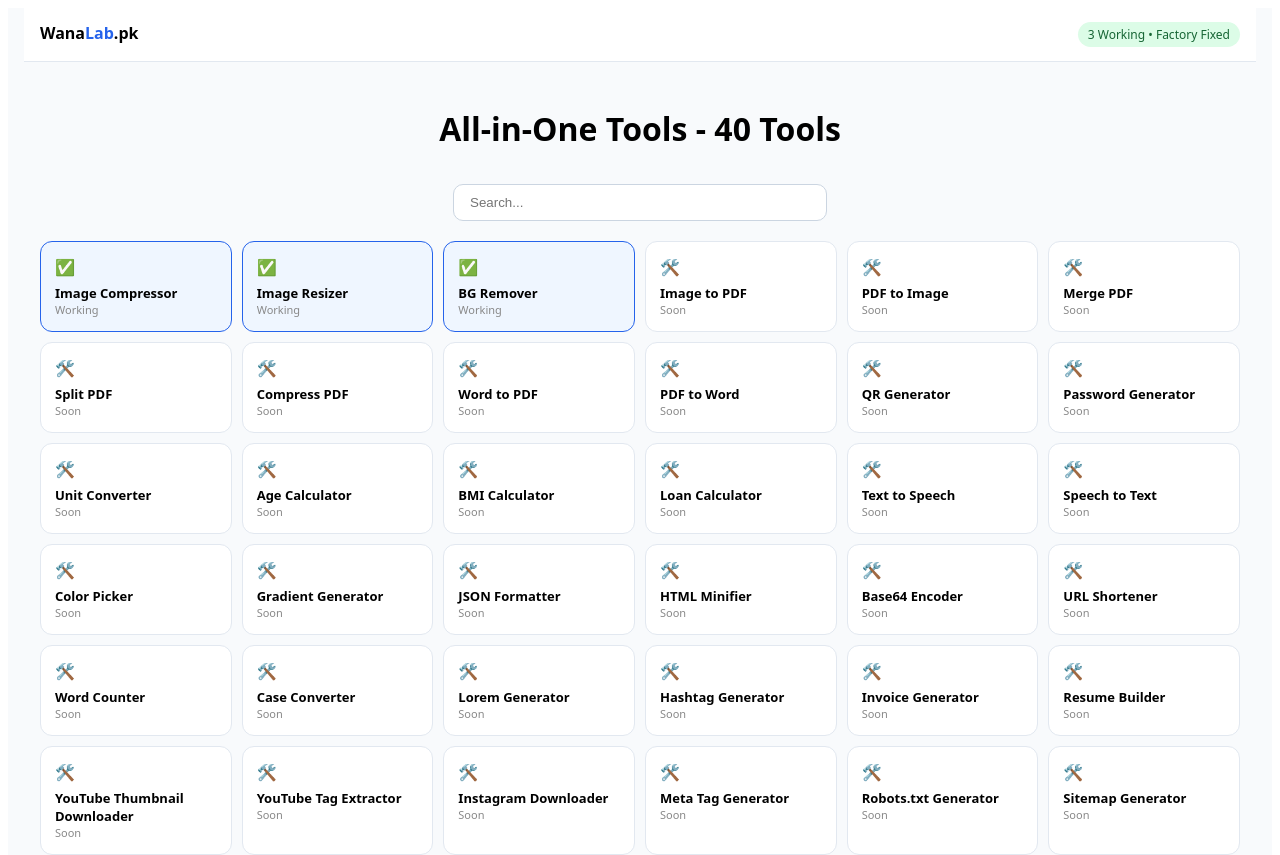
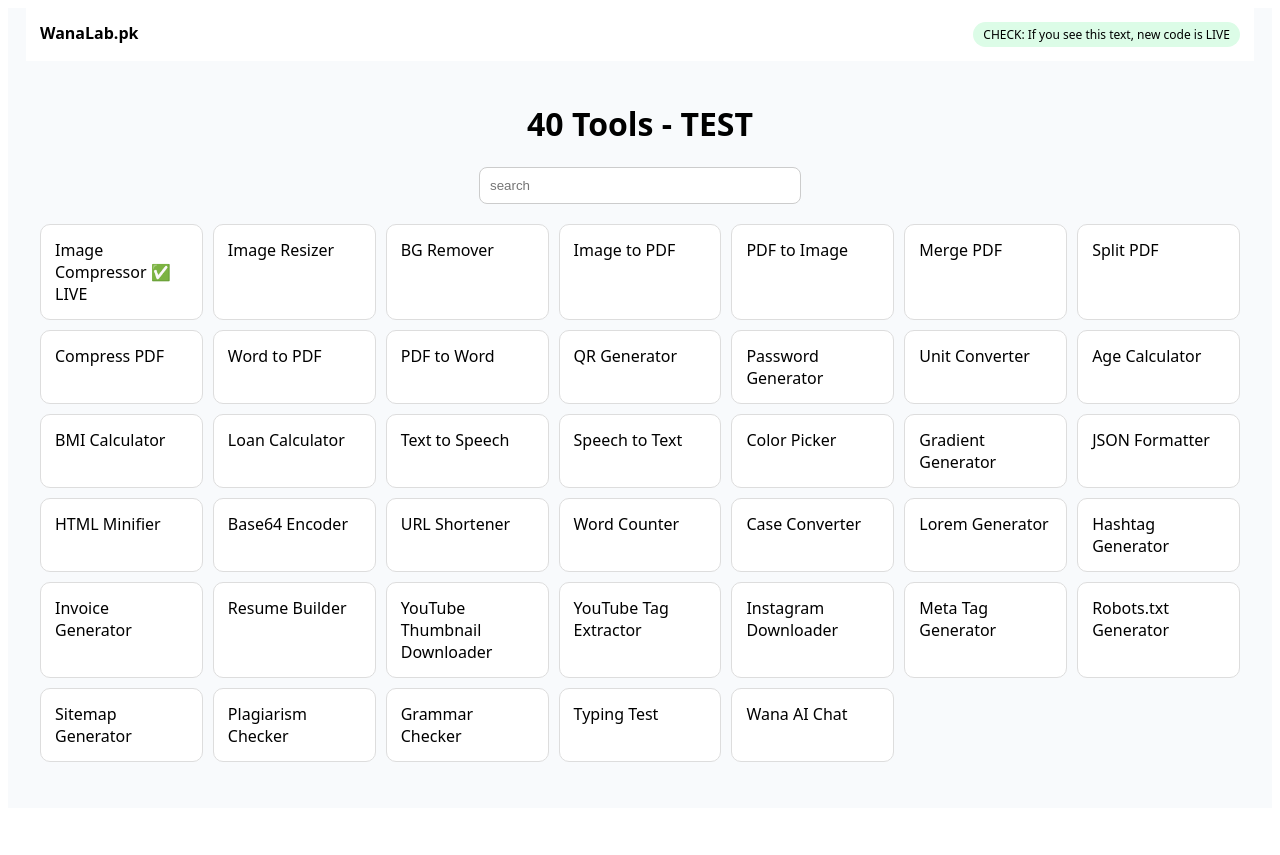
Before and after one commit to Nasir684/WanaLab-Web, a React (Vite) app: page / in a window 1280 px wide. Shown: the top 855 px of the page. After the commit the page ends 816 px from the top, so only its background shows below. Built offline with nearby package versions, Linux system fonts and the light colour scheme.

Commit message:
Update App.jsx

```diff
--- a/src/App.jsx
+++ b/src/App.jsx
@@ -1,65 +1,41 @@
 import { useState } from 'react'
 
-function Compressor(){
-  const [a,setA]=useState(null);const [b,setB]=useState(null);
-  const onFile=(e)=>{
-    const f=e.target.files[0]; if(!f) return;
-    setA(URL.createObjectURL(f));
-    const r=new FileReader();
-    r.onload=(ev)=>{
-      const im=new Image();
-      im.onload=()=>{
-        const c=document.createElement('canvas'); c.width=im.width*0.6; c.height=im.height*0.6;
-        c.getContext('2d').drawImage(im,0,0,c.width,c.height);
-        setB(c.toDataURL('image/jpeg',0.6));
-      }; im.src=ev.target.result;
-    }; r.readAsDataURL(f);
-  };
-  return(<div style={{background:'#fff',padding:'20px',borderRadius:'16px'}}><h2>Image Compressor ✅</h2><input type="file" accept="image/*" onChange={onFile}/>{a&&<div style={{marginTop:'12px'}}><img src={a} style={{maxWidth:'180px'}}/> {b&&<><img src={b} style={{maxWidth:'180px'}}/><br/><a href={b} download="compressed.jpg" style={{background:'#2563eb',color:'#fff',padding:'8px 14px',borderRadius:'8px',textDecoration:'none'}}>Download</a></>}</div>}</div>)
-}
+export default function App(){
+  const [active,setActive]=useState(null)
+  const [q,setQ]=useState("")
+  const tools=["Image Compressor","Image Resizer","BG Remover","Image to PDF","PDF to Image","Merge PDF","Split PDF","Compress PDF","Word to PDF","PDF to Word","QR Generator","Password Generator","Unit Converter","Age Calculator","BMI Calculator","Loan Calculator","Text to Speech","Speech to Text","Color Picker","Gradient Generator","JSON Formatter","HTML Minifier","Base64 Encoder","URL Shortener","Word Counter","Case Converter","Lorem Generator","Hashtag Generator","Invoice Generator","Resume Builder","YouTube Thumbnail Downloader","YouTube Tag Extractor","Instagram Downloader","Meta Tag Generator","Robots.txt Generator","Sitemap Generator","Plagiarism Checker","Grammar Checker","Typing Test","Wana AI Chat"]
 
-function Resizer(){
-  const [src,setSrc]=useState(null);const [w,setW]=useState(300);const [h,setH]=useState(300);const [out,setOut]=useState(null);
-  const onFile=(e)=>{const f=e.target.files[0]; if(!f) return; const u=URL.createObjectURL(f); setSrc(u); const im=new Image(); im.onload=()=>{setW(im.width); setH(im.height);}; im.src=u; };
-  const doResize=()=>{const im=new Image(); im.onload=()=>{const c=document.createElement('canvas'); c.width=w; c.height=h; c.getContext('2d').drawImage(im,0,0,w,h); setOut(c.toDataURL());}; im.src=src;};
-  return(<div style={{background:'#fff',padding:'20px',borderRadius:'16px'}}><h2>Image Resizer ✅</h2><input type="file" accept="image/*" onChange={onFile}/>{src&&<><br/>W <input type="number" value={w} onChange={e=>setW(e.target.value)} style={{width:'70px'}}/> H <input type="number" value={h} onChange={e=>setH(e.target.value)} style={{width:'70px'}}/> <button onClick={doResize} style={{background:'#2563eb',color:'#fff',padding:'6px 12px',borderRadius:'6px',border:'none'}}>Resize</button><br/><img src={src} style={{maxWidth:'180px',marginTop:'10px'}}/>{out&&<><br/><img src={out} style={{maxWidth:'180px'}}/><br/><a href={out} download="resized.png" style={{background:'#16a34a',color:'#fff',padding:'8px 14px',borderRadius:'8px',textDecoration:'none'}}>Download</a></>}</>}</div>)
-}
+  const Compressor=()=>{
+    const [out,setOut]=useState(null)
+    return (<div style={{background:'#fff',padding:'20px',borderRadius:'12px'}}><h2>Image Compressor - LIVE</h2><input type="file" accept="image/*" onChange={(e)=>{
+      const f=e.target.files[0]; const r=new FileReader();
+      r.onload=(ev)=>{ const im=new Image(); im.onload=()=>{
+        const c=document.createElement('canvas'); c.width=im.width*0.5; c.height=im.height*0.5;
+        c.getContext('2d').drawImage(im,0,0,c.width,c.height); setOut(c.toDataURL('image/jpeg',0.5))
+      }; im.src=ev.target.result; }; r.readAsDataURL(f);
+    }}/>{out&&<><br/><img src={out} width="200"/><br/><a href={out} download="c.jpg" style={{background:'blue',color:'white',padding:'8px',borderRadius:'6px',textDecoration:'none'}}>Download</a></>}</div>)
+  }
 
-function BG(){
-  const [out,setOut]=useState(null);
-  const onFile=(e)=>{
-    const f=e.target.files[0]; if(!f) return;
-    const im=new Image(); im.onload=()=>{
-      const c=document.createElement('canvas'); c.width=im.width; c.height=im.height;
-      const x=c.getContext('2d'); x.drawImage(im,0,0);
-      const d=x.getImageData(0,0,c.width,c.height);
-      for(let i=0;i<d.data.length;i+=4){ if(d.data[i]>220&&d.data[i+1]>220&&d.data[i+2]>220) d.data[i+3]=0; }
-      x.putImageData(d,0,0); setOut(c.toDataURL('image/png'));
-    }; im.src=URL.createObjectURL(f);
-  };
-  return(<div style={{background:'#fff',padding:'20px',borderRadius:'16px'}}><h2>BG Remover ✅</h2><p style={{fontSize:'13px',color:'#666'}}>Removes white background to transparent</p><input type="file" accept="image/*" onChange={onFile}/>{out&&<><br/><div style={{background:'repeating-conic-gradient(#ccc 0% 25%, #fff 0% 50%) 0 0 / 20px 20px',display:'inline-block'}}><img src={out} style={{maxWidth:'250px'}}/></div><br/><a href={out} download="no-bg.png" style={{background:'#2563eb',color:'#fff',padding:'8px 14px',borderRadius:'8px',textDecoration:'none'}}>Download PNG</a></>}</div>)
-}
+  const list=tools.filter(t=>t.toLowerCase().includes(q.toLowerCase()))
 
-export default function App(){
-  const tools=["Image Compressor","Image Resizer","BG Remover","Image to PDF","PDF to Image","Merge PDF","Split PDF","Compress PDF","Word to PDF","PDF to Word","QR Generator","Password Generator","Unit Converter","Age Calculator","BMI Calculator","Loan Calculator","Text to Speech","Speech to Text","Color Picker","Gradient Generator","JSON Formatter","HTML Minifier","Base64 Encoder","URL Shortener","Word Counter","Case Converter","Lorem Generator","Hashtag Generator","Invoice Generator","Resume Builder","YouTube Thumbnail Downloader","YouTube Tag Extractor","Instagram Downloader","Meta Tag Generator","Robots.txt Generator","Sitemap Generator","Plagiarism Checker","Grammar Checker","Typing Test","Wana AI Chat"];
-  const [q,setQ]=useState(""); const [act,setAct]=useState(null);
-  const working=["Image Compressor","Image Resizer","BG Remover"];
-  const list=tools.filter(t=>t.toLowerCase().includes(q.toLowerCase()));
   return(
     <div style={{minHeight:'100vh',background:'#f8fafc',fontFamily:'system-ui'}}>
-      <header style={{background:'#fff',padding:'14px 16px',display:'flex',justifyContent:'space-between',maxWidth:'1200px',margin:'0 auto',borderBottom:'1px solid #e2e8f0'}}>
-        <b onClick={()=>setAct(null)} style={{cursor:'pointer'}}>Wana<span style={{color:'#2563eb'}}>Lab</span>.pk</b>
-        <span style={{background:'#dcfce7',color:'#166534',padding:'4px 10px',borderRadius:'20px',fontSize:'12px'}}>3 Working • Factory Fixed</span>
+      <header style={{background:'#fff',padding:'14px',display:'flex',justifyContent:'space-between',maxWidth:'1200px',margin:'0 auto'}}>
+        <b onClick={()=>setActive(null)}>WanaLab.pk</b>
+        <span style={{background:'#dcfce7',padding:'4px 10px',borderRadius:'20px',fontSize:'12px'}}>CHECK: If you see this text, new code is LIVE</span>
       </header>
-      <main style={{maxWidth:'1200px',margin:'0 auto',padding:'24px 16px'}}>
-        {!act ? <>
-          <div style={{textAlign:'center',margin:'20px 0'}}><h1>All-in-One Tools - 40 Tools</h1><input value={q} onChange={e=>setQ(e.target.value)} placeholder="Search..." style={{marginTop:'12px',padding:'10px 16px',width:'100%',maxWidth:'340px',borderRadius:'10px',border:'1px solid #cbd5e1'}}/></div>
-          <div style={{display:'grid',gridTemplateColumns:'repeat(auto-fill,minmax(170px,1fr))',gap:'10px'}}>{list.map((t,i)=><div key={i} onClick={()=>setAct(t)} style={{background:working.includes(t)?'#eff6ff':'#fff',padding:'14px',borderRadius:'12px',border:'1px solid',borderColor:working.includes(t)?'#2563eb':'#e2e8f0',cursor:'pointer'}}><div>{working.includes(t)?'✅':'🛠️'}</div><div style={{fontWeight:'600',fontSize:'13px',marginTop:'6px'}}>{t}</div><div style={{fontSize:'11px',color:'#888'}}>{working.includes(t)?'Working':'Soon'}</div></div>)}</div>
+      <main style={{maxWidth:'1200px',margin:'0 auto',padding:'20px'}}>
+        {!active ? <>
+          <h1 style={{textAlign:'center'}}>40 Tools - TEST</h1>
+          <div style={{textAlign:'center'}}><input value={q} onChange={e=>setQ(e.target.value)} placeholder="search" style={{padding:'10px',width:'300px',borderRadius:'8px',border:'1px solid #ccc'}}/></div>
+          <div style={{display:'grid',gridTemplateColumns:'repeat(auto-fill,minmax(150px,1fr))',gap:'10px',marginTop:'20px'}}>
+            {list.map((t,i)=><div key={i} onClick={()=>setActive(t)} style={{background:'#fff',padding:'14px',borderRadius:'10px',border:'1px solid #ddd',cursor:'pointer'}}>{t} {t==="Image Compressor"&&"✅ LIVE"}</div>)}
+          </div>
         </> : <>
-          <button onClick={()=>setAct(null)} style={{marginBottom:'14px',padding:'6px 12px',borderRadius:'6px',border:'1px solid #ccc',background:'#fff'}}>← Back</button>
-          {act==='Image Compressor'&&<Compressor/>}{act==='Image Resizer'&&<Resizer/>}{act==='BG Remover'&&<BG/>}{!working.includes(act)&&<div style={{background:'#fff',padding:'20px',borderRadius:'12px'}}><h2>{act}</h2><p>Coming next.</p></div>}
+          <button onClick={()=>setActive(null)} style={{marginBottom:'10px'}}>← Back</button>
+          {active==="Image Compressor" ? <Compressor/> : <div style={{background:'#fff',padding:'20px'}}><h2>{active}</h2><p>Coming soon</p></div>}
         </>}
       </main>
     </div>
   )
-    }
+}
```
